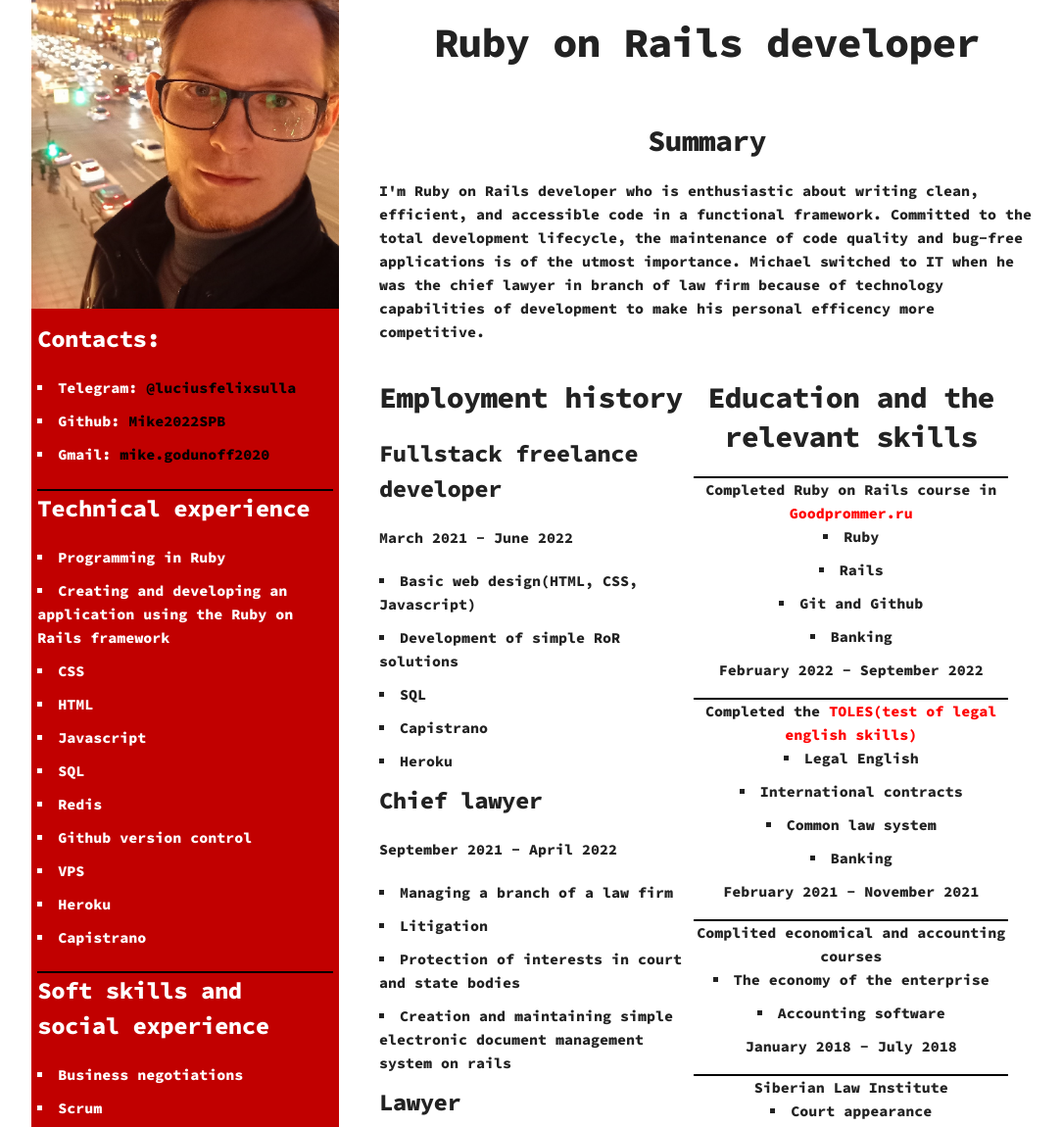
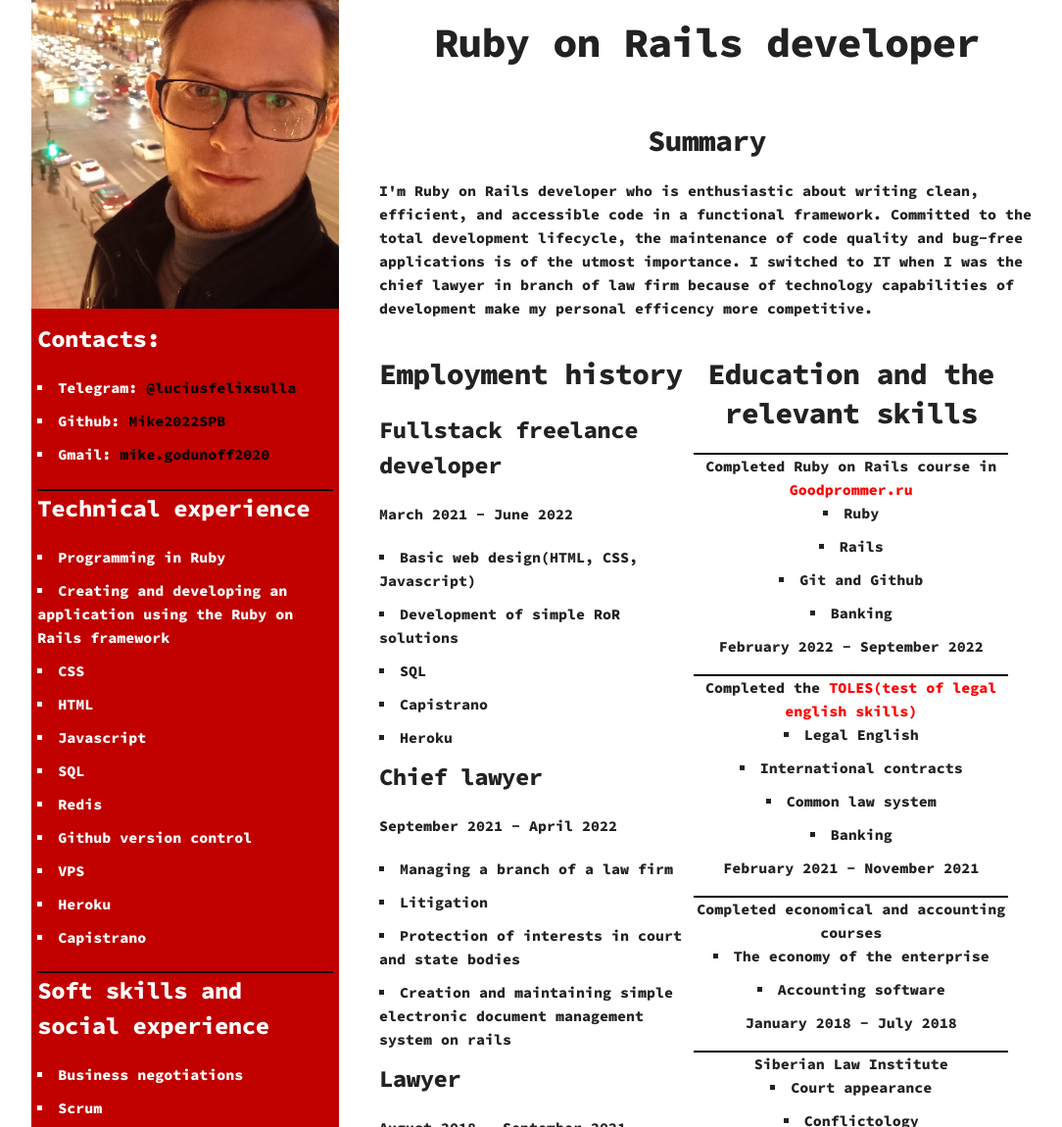
Before and after one commit to Mike2022SPB/curriculum_vitae, a plain HTML site: page index.html in a window 1280 px wide. Shown: the part 80-1230 px from the top of the page at 98% size, without its empty margins (96-1180 px from the left). Drawn offline with Linux system fonts and the light colour scheme.

Commit message:
fixed text

```diff
--- a/index.html
+++ b/index.html
@@ -97,7 +97,7 @@
         <h4 class="text-center">Summary</h4>
         <div>
           I'm Ruby on Rails developer who is enthusiastic about writing clean, efficient, and accessible code in a functional framework. Committed to the total development lifecycle, the maintenance of code quality and bug-free applications is of the utmost importance.
-          Michael switched to IT when he was the chief lawyer in branch of law firm because of technology capabilities of development to make his personal efficency more competitive.
+          I switched to IT when I was the chief lawyer in branch of law firm because of technology capabilities of development make my personal efficency more competitive.
         </div>
       </div>
 
@@ -151,7 +151,7 @@
           </ul>
         <p>February 2021 - November 2021</p></div>
 
-        <div class="border-top margin-top-bottom">Complited economical and accounting courses</a>
+        <div class="border-top margin-top-bottom">Completed economical and accounting courses</a>
           <ul>
             <li>The economy of the enterprise</li>
             <li>Accounting software</li>
```
